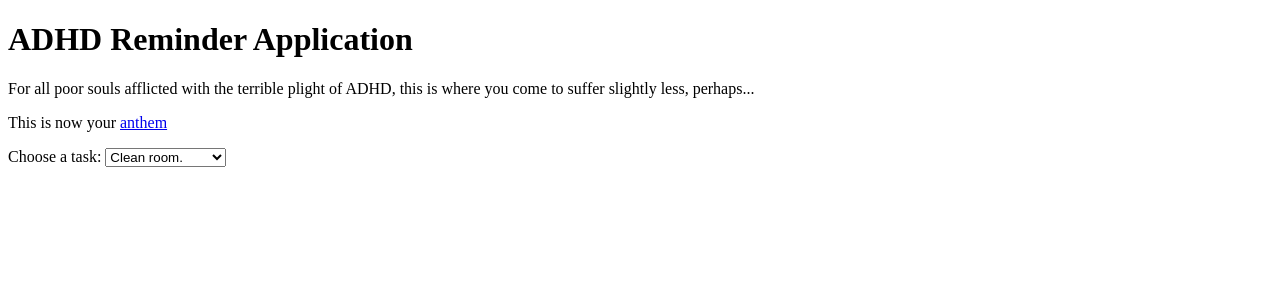
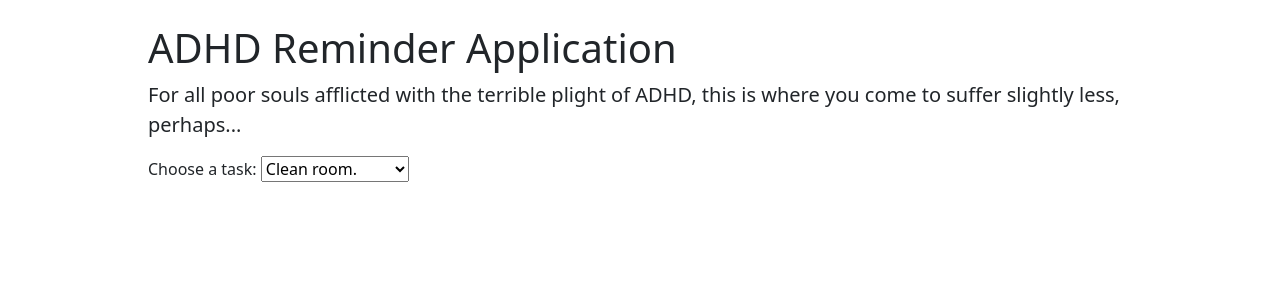
Before and after one commit to jameskicklighter/adhd-remind-tool, a Django app: page / in a window 1280 px wide. Shown: the top 300 px of the page. Run offline with Django 5.2, Linux system fonts and the light colour scheme.

Commit message:
Modified templates

```diff
--- /dev/null
+++ b/adhd_reminder/reminder/templates/reminder/index.html
@@ -0,0 +1,22 @@
+{% extends "reminder/layout.html" %}
+
+{% block body %}
+
+<div class="intro">
+    <h1 class="h1">ADHD Reminder Application</h1>
+    <p class="lead">For all poor souls afflicted with the terrible plight of ADHD, this is where you come to suffer slightly less, perhaps...</p>
+    <!-- <p>This is now your <a href="https://www.youtube.com/watch?v=3YxaaGgTQYM">anthem</a></p> -->
+</div>
+<div>
+    <!-- temporary list -->
+    <label for="tasks">Choose a task:</label>
+
+    <select name="tasks" id="tasks">
+        <option value="clean room">Clean room.</option>
+        <option value="clean kitchen">Clean kitchen.</option>
+        <option value="clean bathroom">Clean bathroom.</option>
+        <option value="wash clothes">Wash clothes.</option>
+    </select>
+</div>
+
+{% endblock %}
--- a/adhd_reminder/reminder/templates/reminder/layout.html
+++ b/adhd_reminder/reminder/templates/reminder/layout.html
@@ -1,23 +1,16 @@
 <!DOCTYPE html>
+<html lang="en">
     <head>
+        <meta charset="utf-8">
+        <meta name="viewport" content="width=device-width, initial-scale=1">
+        <link href="https://cdn.jsdelivr.net/npm/bootstrap@5.3.3/dist/css/bootstrap.min.css" rel="stylesheet" integrity="sha384-QWTKZyjpPEjISv5WaRU9OFeRpok6YctnYmDr5pNlyT2bRjXh0JMhjY6hW+ALEwIH" crossorigin="anonymous">
+        <script src="https://cdn.jsdelivr.net/npm/bootstrap@5.3.3/dist/js/bootstrap.bundle.min.js" integrity="sha384-YvpcrYf0tY3lHB60NNkmXc5s9fDVZLESaAA55NDzOxhy9GkcIdslK1eN7N6jIeHz" crossorigin="anonymous"></script>
         <title>ADHD Reminder Application</title>
     </head>
     <body>
-    <div class="intro">
-        <h1>ADHD Reminder Application</h1>
-        <p>For all poor souls afflicted with the terrible plight of ADHD, this is where you come to suffer slightly less, perhaps...</p>
-        <p>This is now your <a href="https://www.youtube.com/watch?v=3YxaaGgTQYM">anthem</a></p>
+        <div class="mx-auto m-3 p-2" style="width: 1000px;">
+            {% block body %}
+            {% endblock %}
         </div>
-    <div>
-        <!-- temporary list -->
-        <label for="tasks">Choose a task:</label>
-
-        <select name="tasks" id="tasks">
-            <option value="clean room">Clean room.</option>
-            <option value="clean kitchen">Clean kitchen.</option>
-            <option value="clean bathroom">Clean bathroom.</option>
-            <option value="wash clothes">Wash clothes.</option>
-        </select>
-    </div>
-
     </body>
+</html>
--- a/adhd_reminder/reminder/views.py
+++ b/adhd_reminder/reminder/views.py
@@ -3,5 +3,5 @@ from django.http import HttpResponse
 
 # Create your views here.
 def index(request):
-    return render(request, "reminder/layout.html")
+    return render(request, "reminder/index.html")
     # return HttpResponse("<h1>Hi! This is our first project together :). Hope you enjoy. </h1>")
```
Lines whose indentation alone changed are shown as unchanged.
